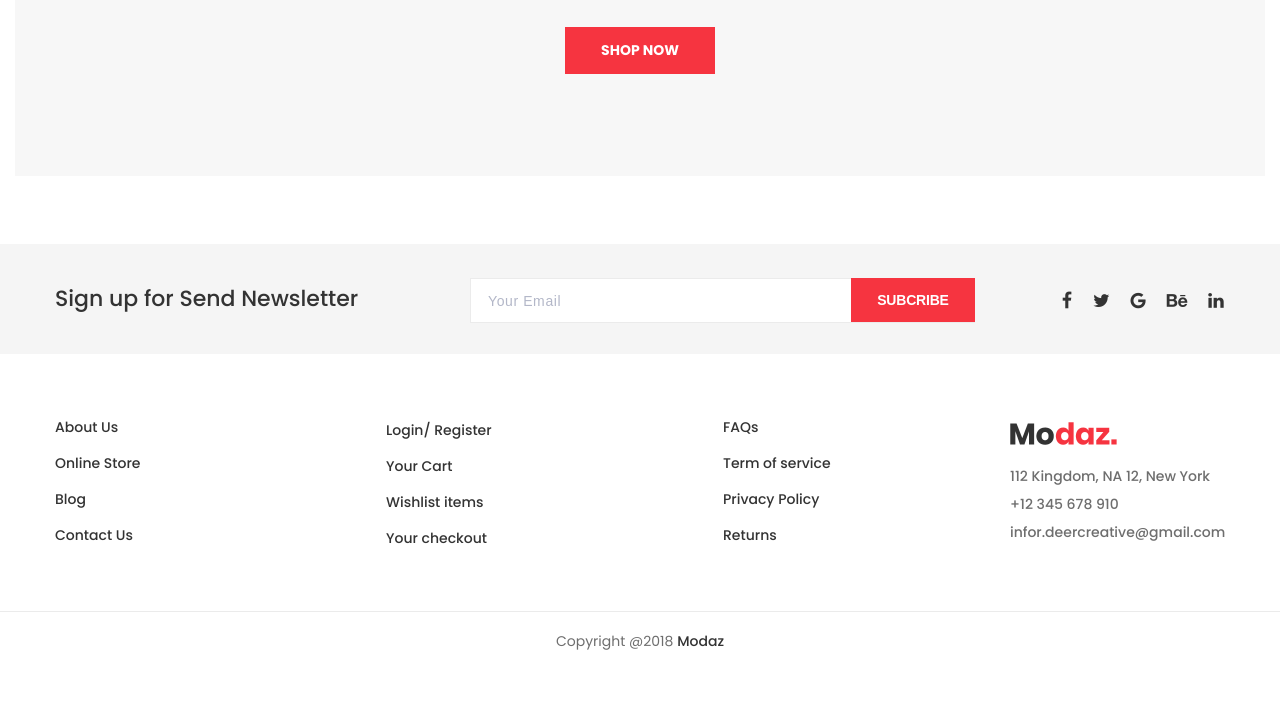
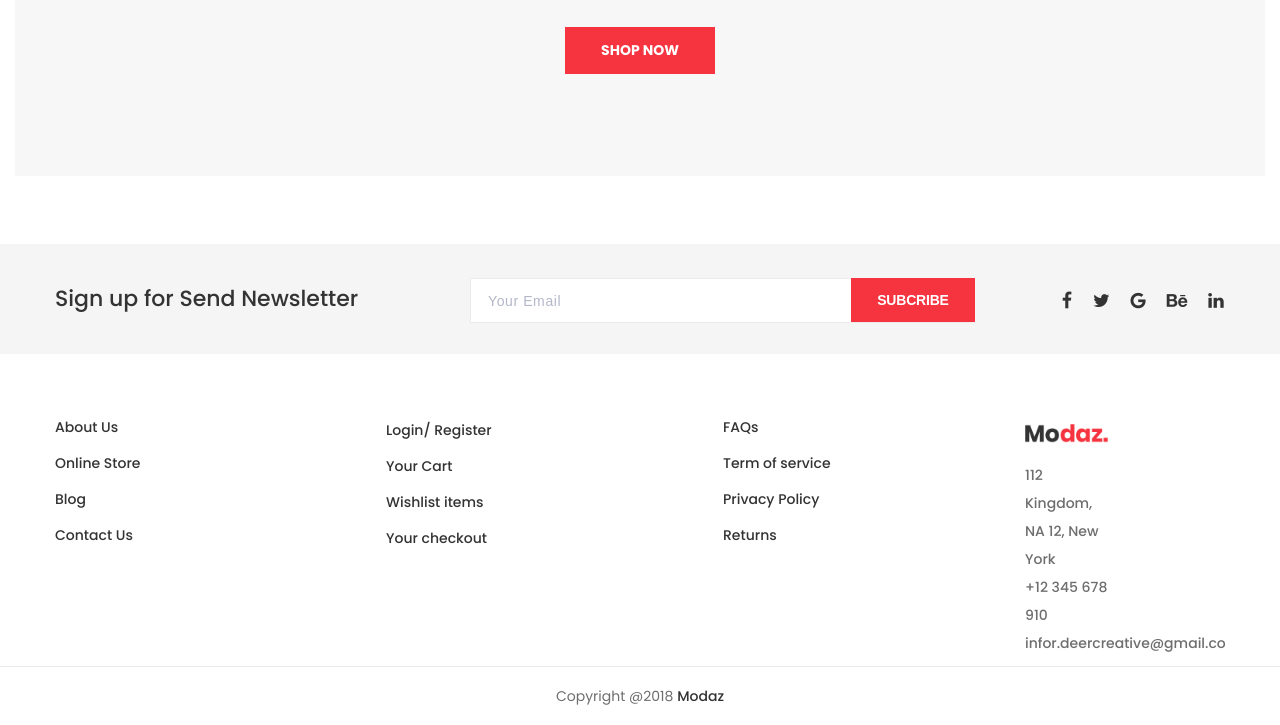
Before and after one commit to jigaru1/Ecommerce-website, a plain HTML site: page index-v7.html in a window 1280 px wide. Shown: the part 1237-1962 px from the top of the page. Before the commit the page ends 1907 px from the top, so only its background shows below. Drawn offline with Linux system fonts and the light colour scheme; some packages are replaced by stand-ins of ours.

Commit message:
Update index-v7.html
add this line to your code and add div tag

```diff
--- a/index-v7.html
+++ b/index-v7.html
@@ -404,6 +404,11 @@
                     </div><!-- /.col-md-3 -->
                     <div class="col-sm-6 col-md-3">
                         <div class="widget widget-brand">
+				<div class="flat-row no-padding">
+            <div class="container-fluid">
+                <div class="row gutter-10">
+                    <div class="col-md-6">
+                        <div class="divider h0"></div>
 							<div class="logo logo-footer">
 								<a href="index.html"><img src="images/logo@2x.png" alt="image" width="107" height="24"></a>
 							</div>
```
